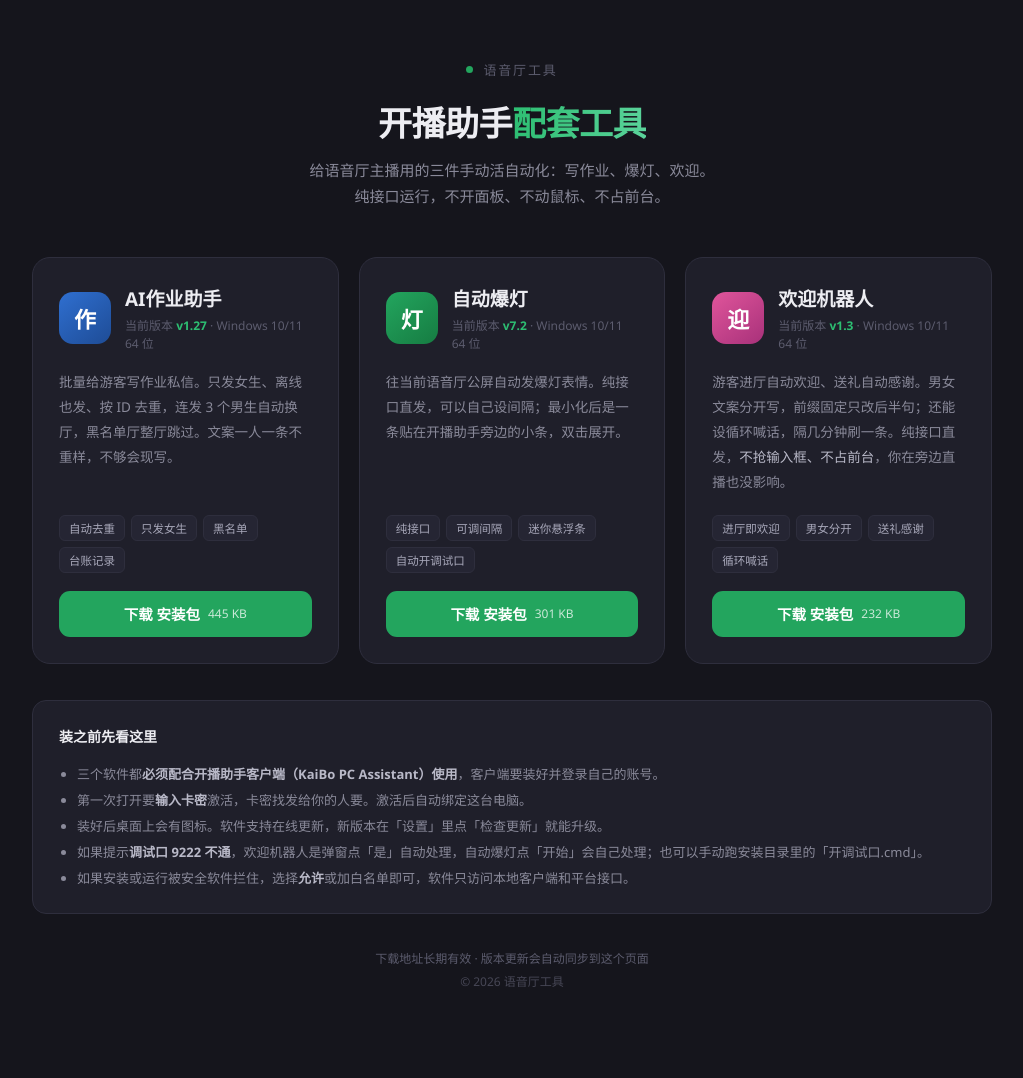
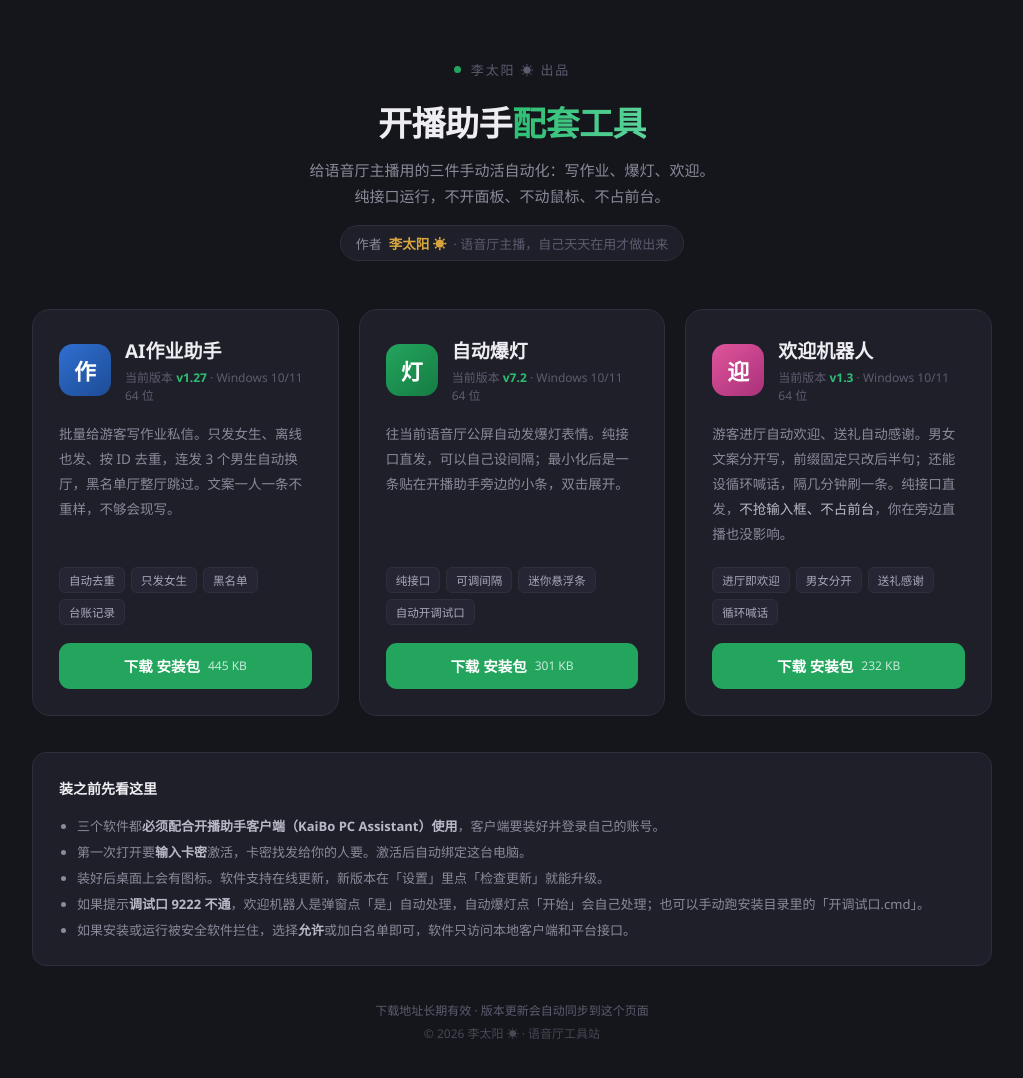
Before and after one commit to l52100/ltynb, a plain HTML site: page index.html in a window 1280 px wide. Shown: the whole page, without its empty margins (128-1151 px from the left). Before the commit the page ends 1033 px from the top, so only its background shows below. Drawn offline with Linux system fonts and the light colour scheme.

Commit message:
官网加入作者署名 李太阳

```diff
--- a/index.html
+++ b/index.html
@@ -29,6 +29,14 @@
   h1{ font-size:34px; font-weight:700; letter-spacing:-.5px; margin-bottom:12px; }
   h1 span{ background:linear-gradient(90deg,var(--green2),#5ad39a); -webkit-background-clip:text; background-clip:text; color:transparent; }
   .lead{ color:var(--sub); font-size:15px; line-height:1.7; }
+  .author{
+    display:inline-flex; align-items:center; gap:7px; margin-top:16px;
+    font-size:13px; color:var(--sub);
+    background:var(--card); border:1px solid var(--line);
+    padding:7px 15px; border-radius:999px;
+  }
+  .author b{ color:var(--amber); font-weight:700; font-size:13.5px; }
+  .author span{ color:var(--mute); }
 
   .grid{ display:grid; grid-template-columns:repeat(auto-fit,minmax(272px,1fr)); gap:20px; margin-bottom:36px; }
 
@@ -93,9 +101,10 @@
 <div class="wrap">
 
   <header>
-    <div class="logo"><i></i>语音厅工具</div>
+    <div class="logo"><i></i>李太阳 ☀ 出品</div>
     <h1>开播助手<span>配套工具</span></h1>
     <p class="lead">给语音厅主播用的三件手动活自动化：写作业、爆灯、欢迎。<br>纯接口运行，不开面板、不动鼠标、不占前台。</p>
+    <div class="author">作者 <b>李太阳 ☀</b> <span>· 语音厅主播，自己天天在用才做出来</span></div>
   </header>
 
   <div class="grid">
@@ -181,7 +190,7 @@
 
   <footer>
     下载地址长期有效 · 版本更新会自动同步到这个页面<br>
-    <span style="opacity:.7">© 2026 语音厅工具</span>
+    <span style="opacity:.7">© 2026 李太阳 ☀ · 语音厅工具站</span>
   </footer>
 
 </div>
```
